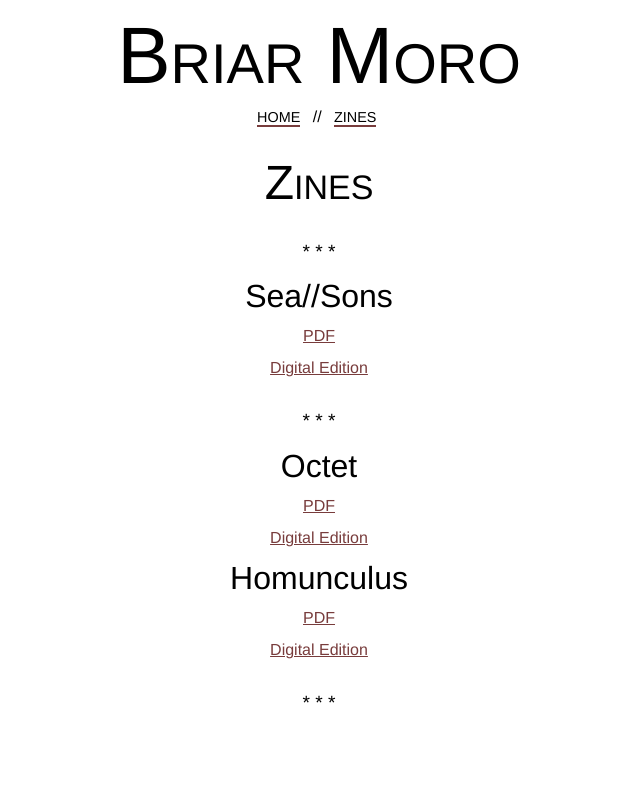
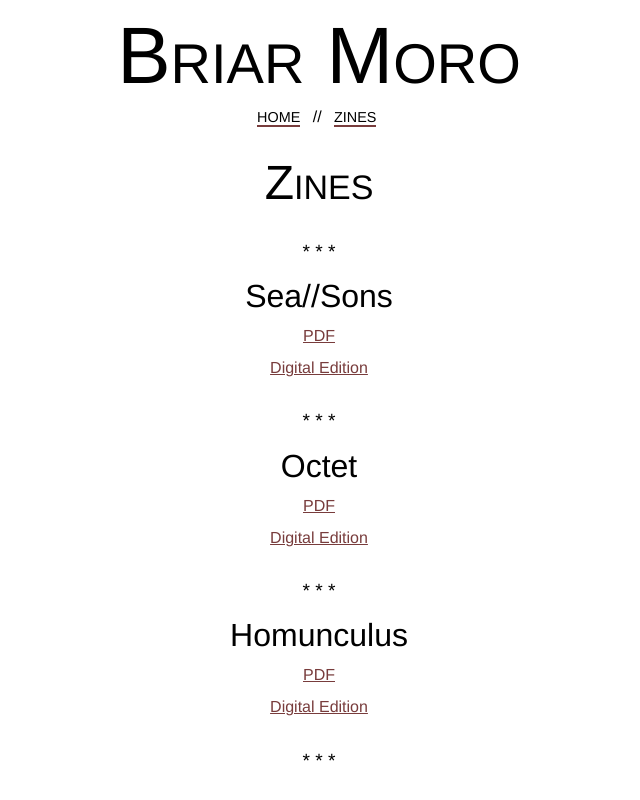
Before and after one commit to briarmoro/briarmoro.github.io, a plain HTML site: page zines.html in a window 1280 px wide. Shown: the whole page, without its empty margins (321-961 px from the left). Drawn offline with Linux system fonts and the light colour scheme.

Commit message:
Update zines.html

```diff
--- a/zines.html
+++ b/zines.html
@@ -41,6 +41,8 @@
 			<a href="digitaleditions/octet/index.html">Digital Edition</a>
 			<br />
 			<br />
+		        <p>* * *</p>
+		        <br />
 		        <h2>Homunculus</h2>
 			<br />
 			<a href="PDFs/homunculus_zine.pdf">PDF</a>
```
